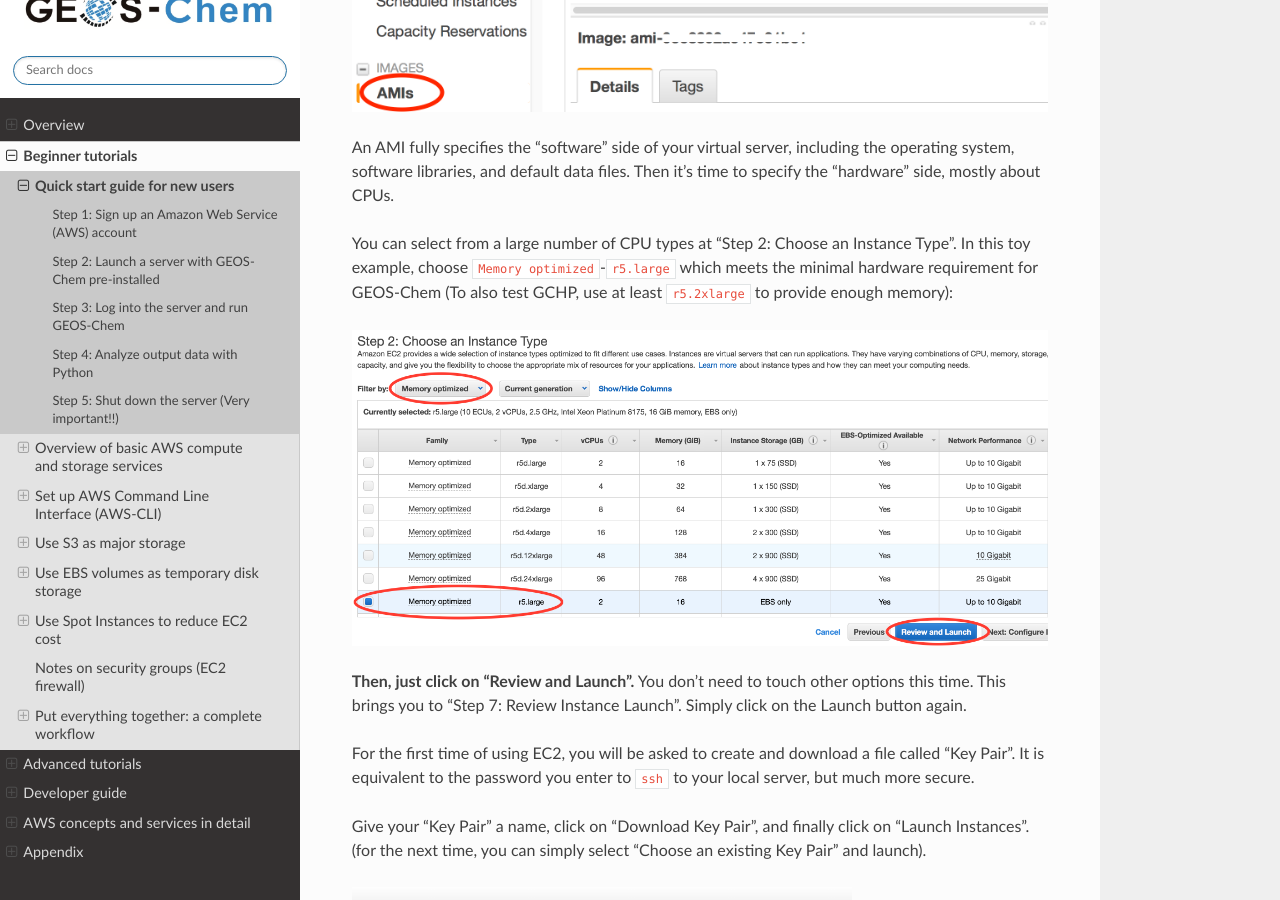
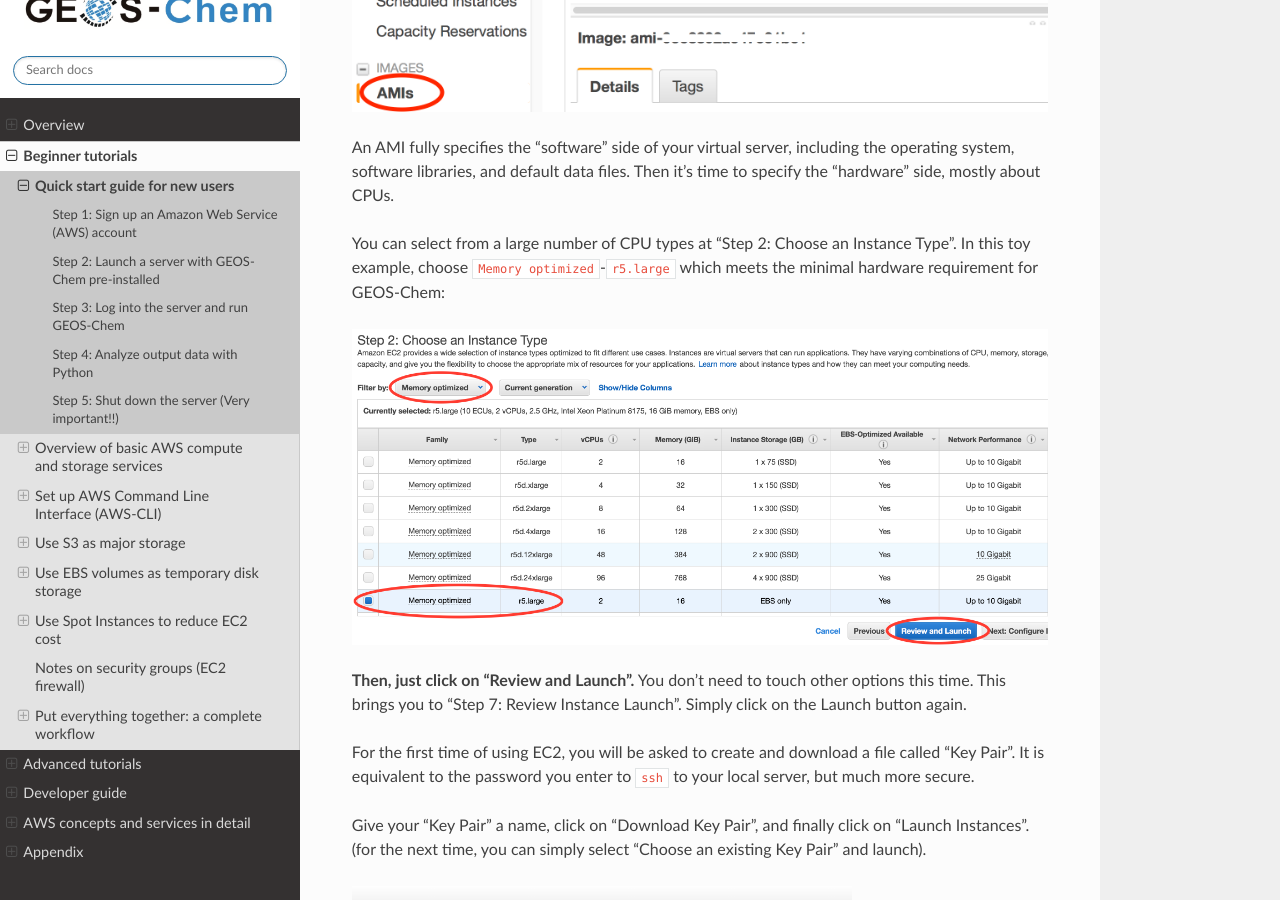
Before and after one commit to geoschem/geos-chem-cloud, a Sphinx documentation site: the page built from doc/source/chapter02_beginner-tutorial/quick-start.rst, in a window 1280 px wide and 900 px high, scrolled down 2179 px. Built offline with Sphinx 7.4.7 and the Read the Docs theme 2.0.0, drawn with Linux system fonts in a browser that asks for light colours.

Commit message:
Remove GCHP-related text in quickstart guide for now to avoid confusion
Signed-off-by: JiaweiZhuang <jiaweizhuang@g.harvard.edu>

```diff
--- a/doc/source/chapter02_beginner-tutorial/quick-start.rst
+++ b/doc/source/chapter02_beginner-tutorial/quick-start.rst
@@ -43,7 +43,7 @@
 
 An AMI fully specifies the "software" side of your virtual server, including the operating system, software libraries, and default data files. Then it's time to specify the "hardware" side, mostly about CPUs.
 
-You can select from a large number of CPU types at "Step 2: Choose an Instance Type". In this toy example, choose ``Memory optimized``-``r5.large`` which meets the minimal hardware requirement for GEOS-Chem (To also test GCHP, use at least ``r5.2xlarge`` to provide enough memory):
+You can select from a large number of CPU types at "Step 2: Choose an Instance Type". In this toy example, choose ``Memory optimized``-``r5.large`` which meets the minimal hardware requirement for GEOS-Chem:
 
 .. figure:: img/choose_instance_type.png
 
```
